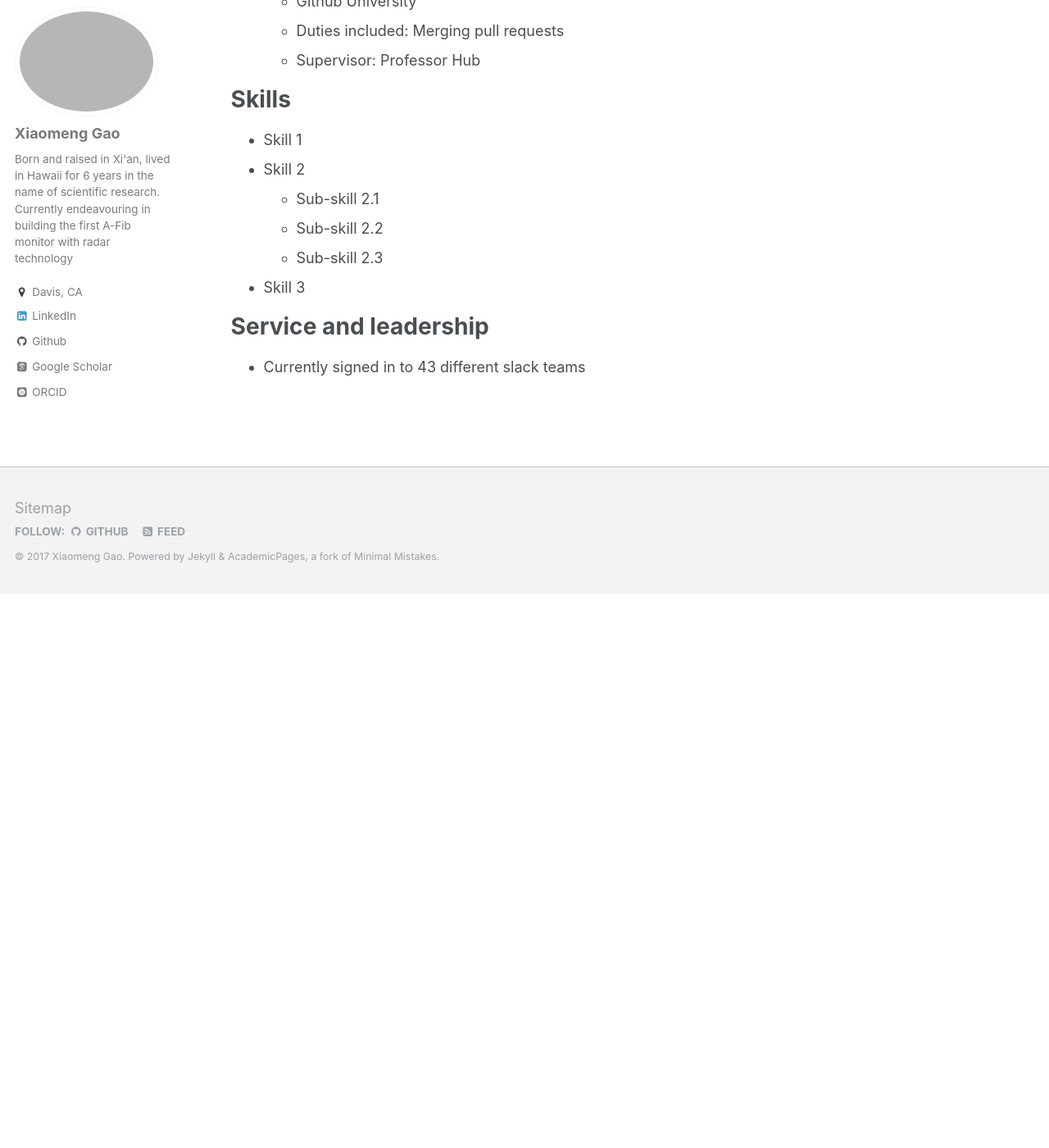
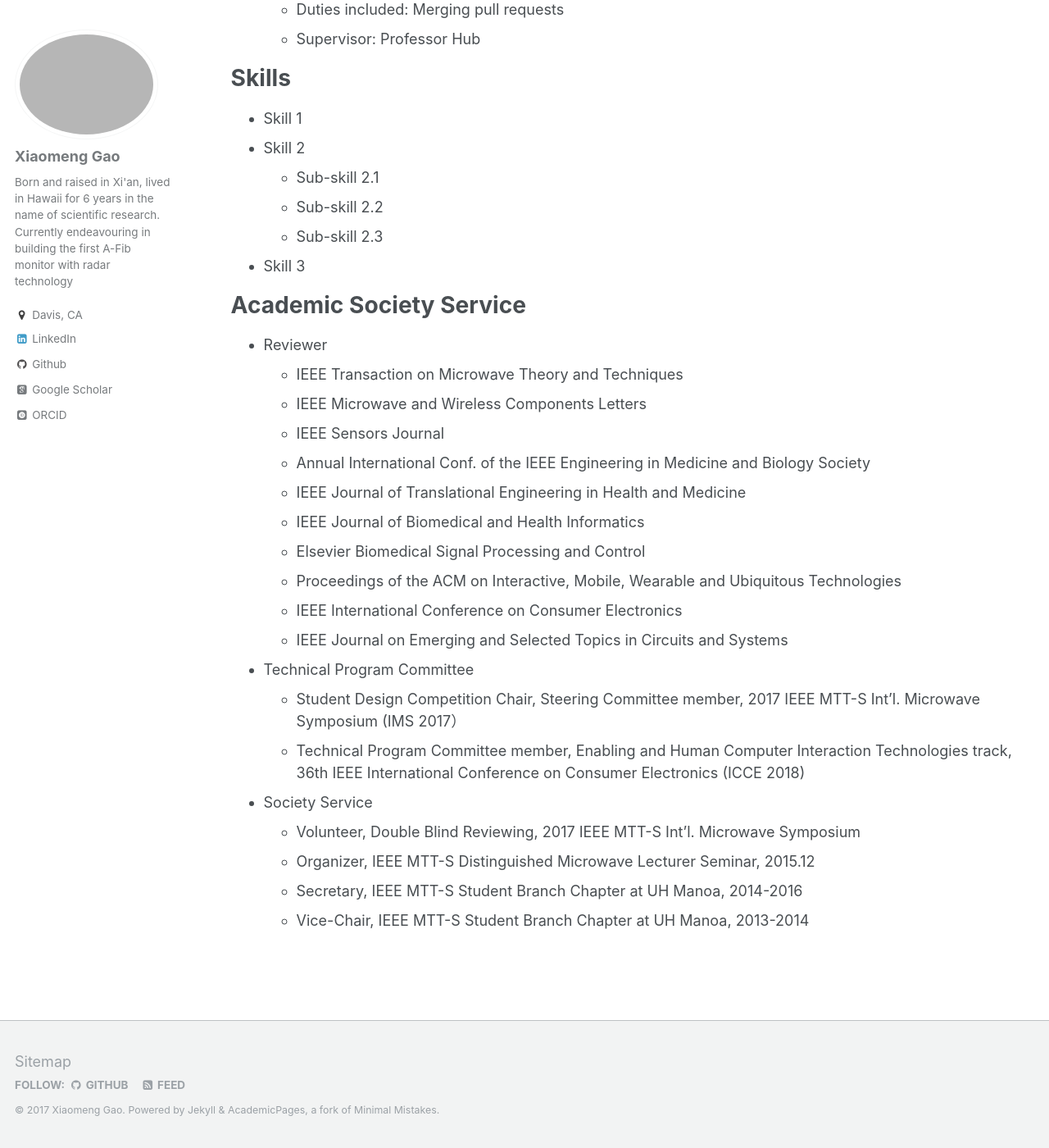
Before and after one commit to x-mengao/x-mengao.github.io, a Jekyll site: the page built from _pages/cv.md, in a window 1280 px wide and 1400 px high, scrolled down 599 px. Shown: the whole window at 82% size. Built offline with Jekyll 4.4.1, drawn with Linux system fonts in a browser that asks for light colours; some web fonts are replaced; before the commit the page ends 1323 px from its top, so only the background shows below that; some of the changed text lies outside the part shown.

Commit message:
Update cv.md

```diff
--- a/_pages/cv.md
+++ b/_pages/cv.md
@@ -37,6 +37,24 @@ Skills
 * Skill 3
 
 
-Service and leadership
+Academic Society Service
 ======
-* Currently signed in to 43 different slack teams
+* Reviewer
+  * IEEE Transaction on Microwave Theory and Techniques
+  * IEEE Microwave and Wireless Components Letters
+  * IEEE Sensors Journal
+  * Annual International Conf. of the IEEE Engineering in Medicine and Biology Society
+  * IEEE Journal of Translational Engineering in Health and Medicine
+  * IEEE Journal of Biomedical and Health Informatics
+  * Elsevier Biomedical Signal Processing and Control
+  * Proceedings of the ACM on Interactive, Mobile, Wearable and Ubiquitous Technologies
+  * IEEE International Conference on Consumer Electronics
+  * IEEE Journal on Emerging and Selected Topics in Circuits and Systems
+* Technical Program Committee
+  * Student Design Competition Chair, Steering Committee member, 2017 IEEE MTT-S Int’l. Microwave Symposium (IMS 2017）
+  * Technical Program Committee member, Enabling and Human Computer Interaction Technologies track, 36th IEEE International Conference on Consumer Electronics (ICCE 2018)
+* Society Service
+  * Volunteer, Double Blind Reviewing, 2017 IEEE MTT-S Int’l. Microwave Symposium
+  * Organizer, IEEE MTT-S Distinguished Microwave Lecturer Seminar, 2015.12
+  * Secretary, IEEE MTT-S Student Branch Chapter at UH Manoa, 2014-2016
+  * Vice-Chair, IEEE MTT-S Student Branch Chapter at UH Manoa, 2013-2014
```
Also changed, not shown: other parts of _pages/cv.md (+3 -3 lines).
